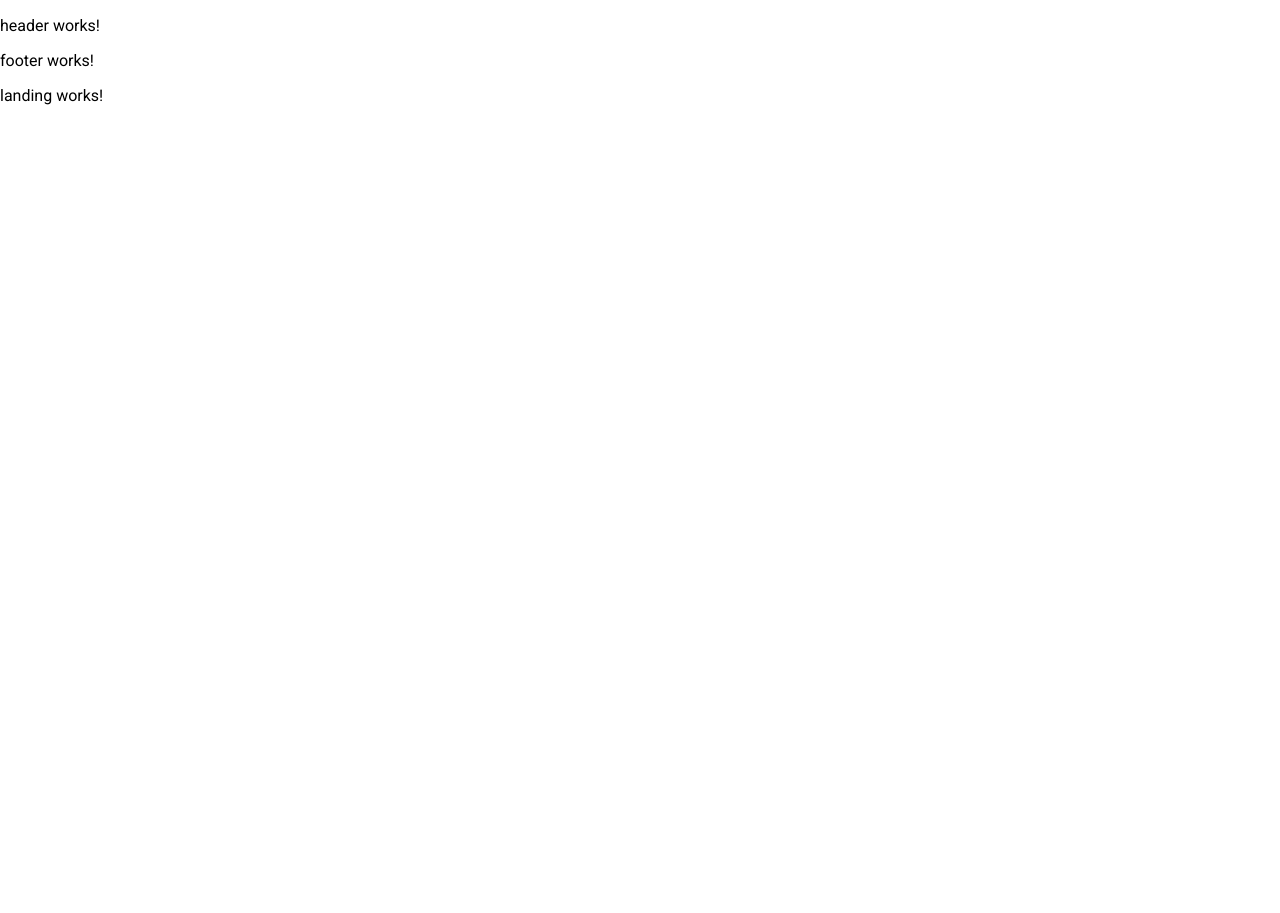
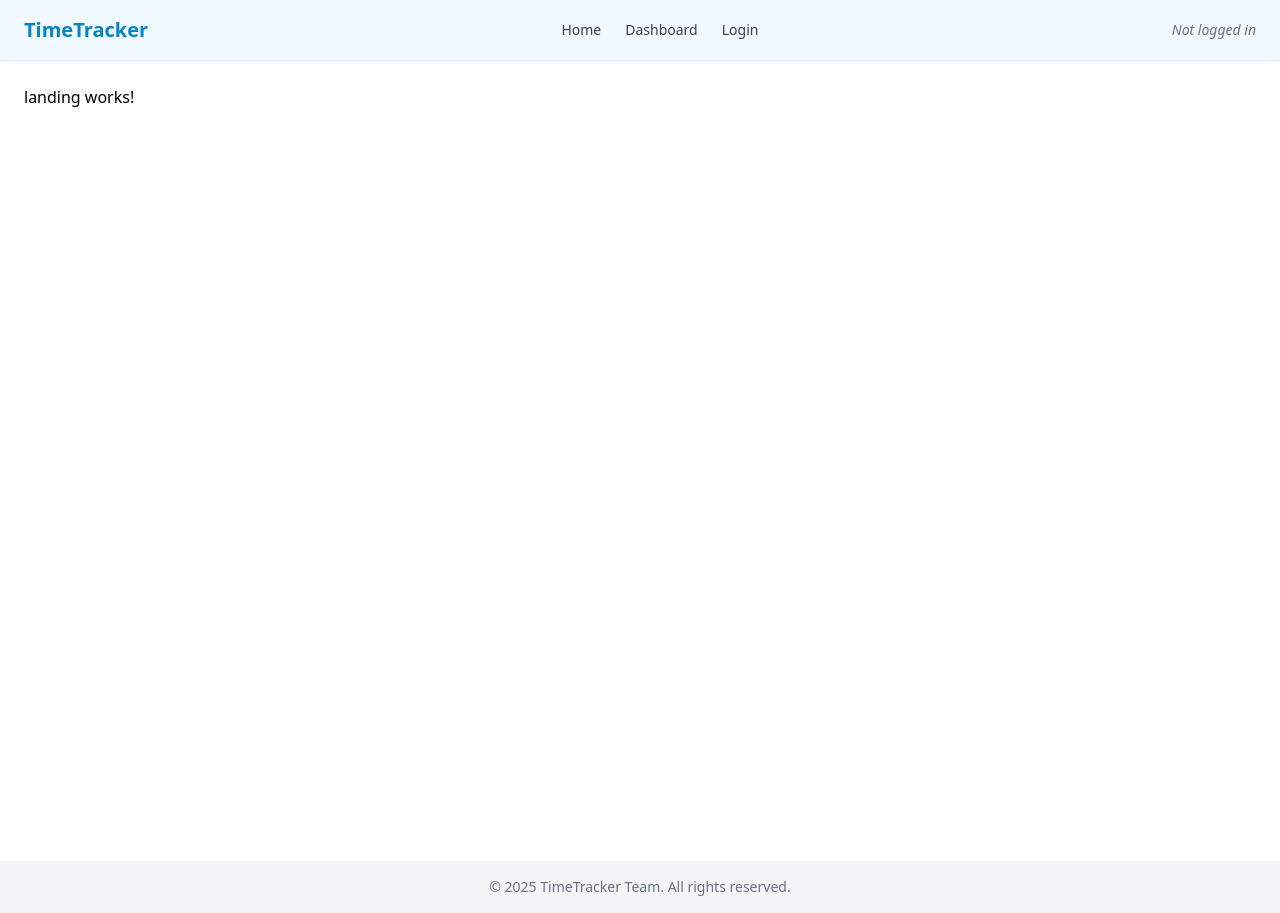
Before and after one commit to rsuciunttdata/timetracking-team-three, an Angular app: page / in a window 1280 px wide. Before the commit the page ends 816 px from the top, so only its background shows below. Built offline with nearby package versions, Linux system fonts and the light colour scheme.

Commit message:
tailwind v3 configured

```diff
--- a/angular.json
+++ b/angular.json
@@ -25,7 +25,6 @@
               }
             ],
             "styles": [
-              "@angular/material/prebuilt-themes/cyan-orange.css",
               "src/styles.css"
             ]
           },
--- a/package.json
+++ b/package.json
@@ -45,7 +45,7 @@
     "karma-jasmine": "~5.1.0",
     "karma-jasmine-html-reporter": "~2.1.0",
     "postcss": "^8.5.6",
-    "tailwindcss": "^4.1.11",
+    "tailwindcss": "^3.3.3",
     "typescript": "~5.8.2"
   }
 }
--- a/src/app/app.html
+++ b/src/app/app.html
@@ -1,3 +1,7 @@
 <app-header></app-header>
-<router-outlet>
+
+<main class="min-h-screen p-6">
+  <router-outlet></router-outlet>
+</main>
+
 <app-footer></app-footer>
--- a/src/app/components/footer/footer.html
+++ b/src/app/components/footer/footer.html
@@ -1 +1,3 @@
-<p>footer works!</p>
+<footer class="bg-gray-100 text-center py-4 text-sm text-gray-500">
+  &copy; 2025 TimeTracker Team. All rights reserved.
+</footer>
--- a/src/app/components/header/header.html
+++ b/src/app/components/header/header.html
@@ -1 +1,37 @@
-<p>header works!</p>
+<header class="bg-sky-50 border-b border-sky-100 px-6 py-4 flex items-center justify-between shadow-sm">
+  <!-- Logo + Title -->
+  <div class="flex items-center gap-2">
+
+    <span class="text-xl font-bold text-sky-600">TimeTracker</span>
+  </div>
+
+  <!-- Navigation -->
+  <nav class="md:flex items-center space-x-6 text-sm">
+    <a
+      routerLink="/"
+      routerLinkActive="text-sky-700 font-semibold"
+      class="text-gray-700 hover:text-sky-600 transition"
+    >
+      Home
+    </a>
+    <a
+      routerLink="/dashboard"
+      routerLinkActive="text-sky-700 font-semibold"
+      class="text-gray-700 hover:text-sky-600 transition"
+    >
+      Dashboard
+    </a>
+    <a
+      routerLink="/login"
+      routerLinkActive="text-sky-700 font-semibold"
+      class="text-gray-700 hover:text-sky-600 transition"
+    >
+      Login
+    </a>
+  </nav>
+
+  <!-- User Placeholder -->
+  <div class="hidden md:block text-sm text-gray-500 italic">
+    Not logged in
+  </div>
+</header>
--- a/src/styles.css
+++ b/src/styles.css
@@ -1,4 +1,3 @@
-/* You can add global styles to this file, and also import other style files */
-
-html, body { height: 100%; }
-body { margin: 0; font-family: Roboto, "Helvetica Neue", sans-serif; }
+@tailwind base;
+@tailwind components;
+@tailwind utilities;
--- a/tailwind.config.js
+++ b/tailwind.config.js
@@ -1,10 +1,8 @@
 /** @type {import('tailwindcss').Config} */
-export default {
-  content: [
-    "./src/**/*.{html,ts}"
-  ],
+module.exports = {
+  content: ['./src/**/*.{html,ts}'],
   theme: {
     extend: {},
   },
   plugins: [],
-}
+};
```
Also changed, not shown: 2 other files (tests, documents, lock files or other folders).
